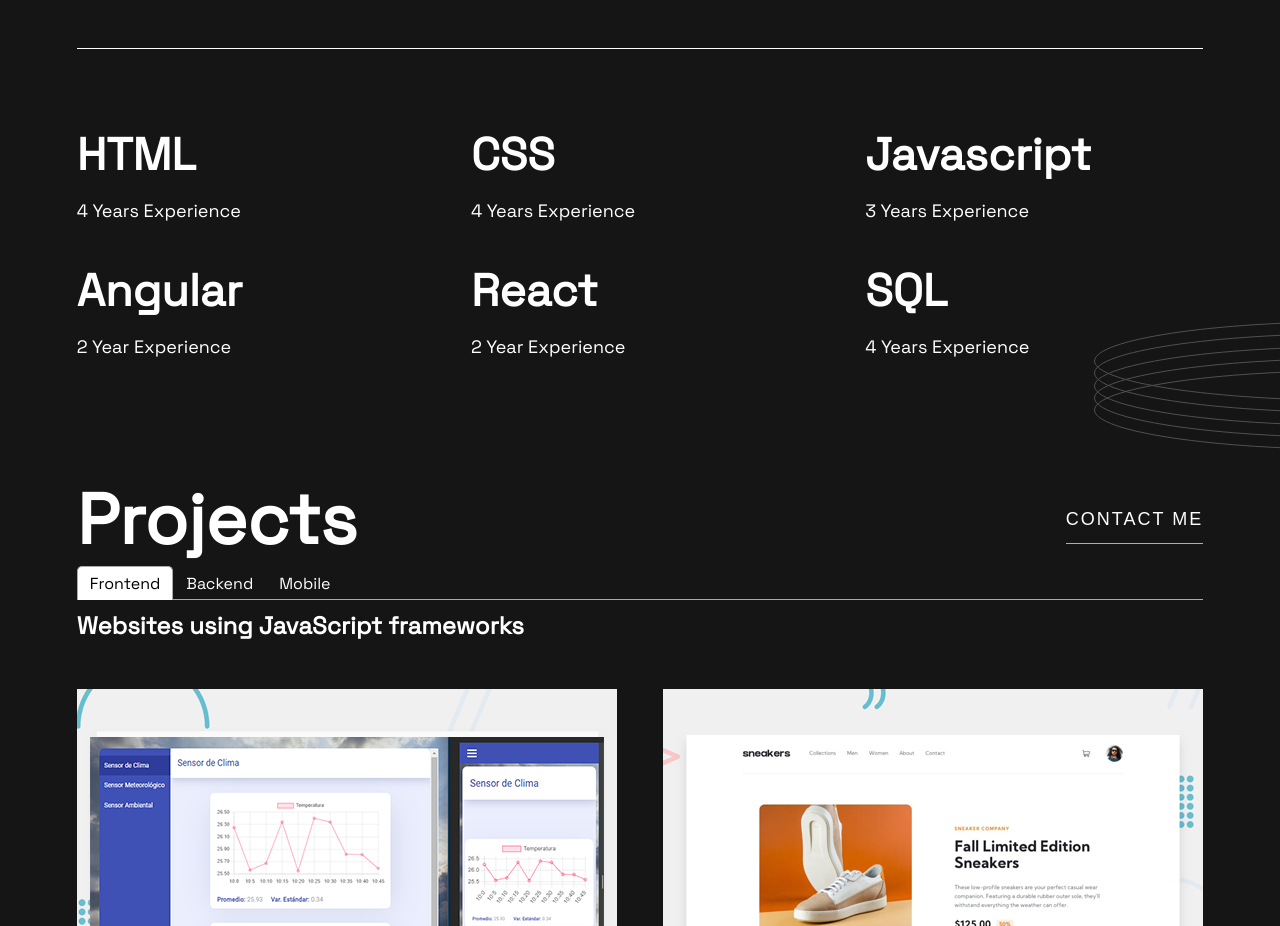
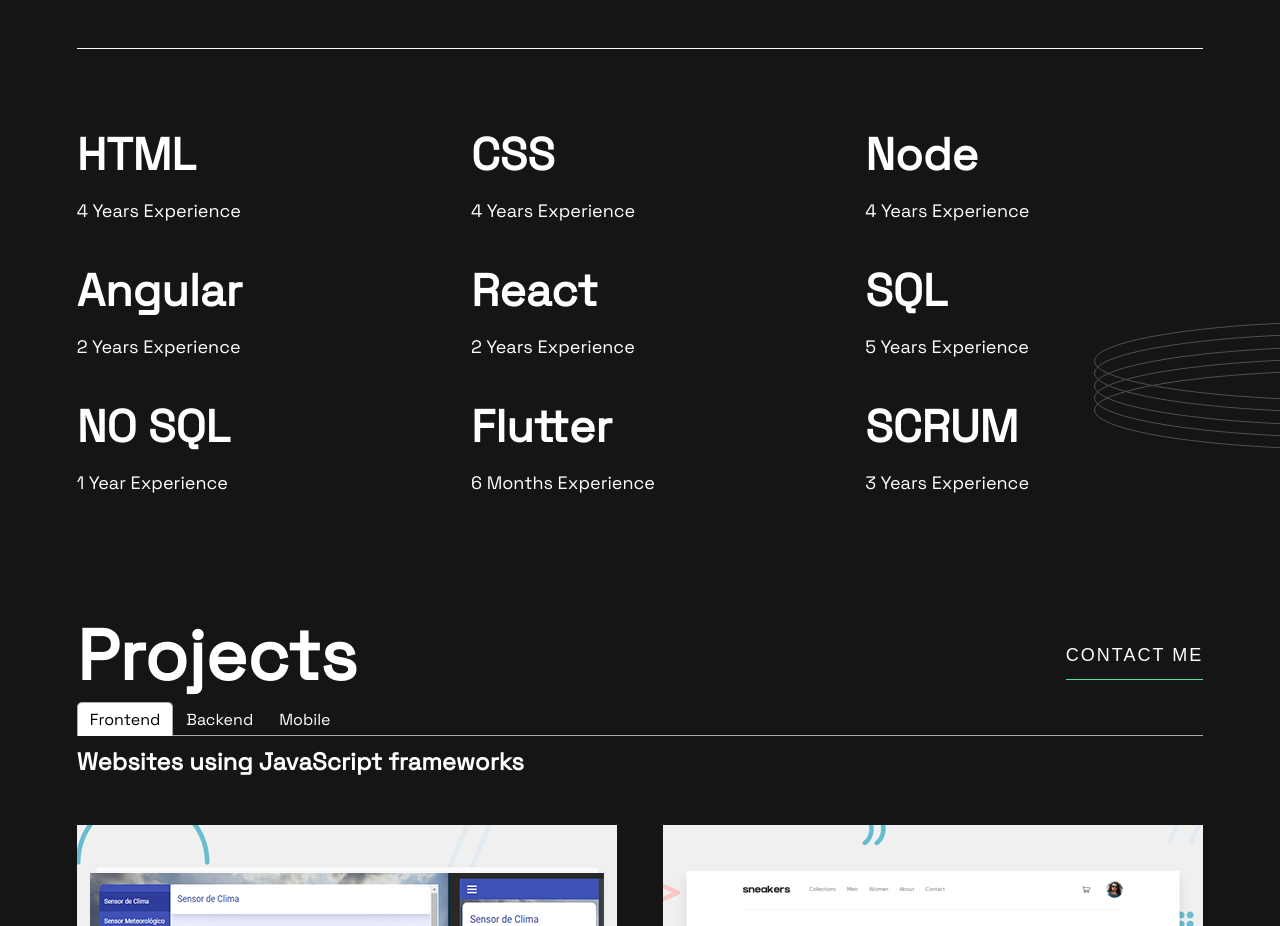
Before and after one commit to cristian-glab/my-portfolio-react, a React (Create React App) app: page / in a window 1280 px wide. Shown: the part 800-1726 px from the top of the page. Built offline with nearby package versions, Linux system fonts and the light colour scheme.

Commit message:
Add 3 technologies

```diff
--- a/src/components/technologies/Technologies.tsx
+++ b/src/components/technologies/Technologies.tsx
@@ -16,20 +16,32 @@ const Technologies: React.FC = () => {
         <p>4 Years Experience</p>
       </div>
       <div className='element'>
-        <h1>Javascript</h1>
-        <p>3 Years Experience</p>
+        <h1>Node</h1>
+        <p>4 Years Experience</p>
       </div>
       <div className='element'>
         <h1>Angular</h1>
-        <p>2 Year Experience</p>
+        <p>2 Years Experience</p>
       </div>
       <div className='element'>
         <h1>React</h1>
-        <p>2 Year Experience</p>
+        <p>2 Years Experience</p>
       </div>
       <div className='element'>
         <h1>SQL</h1>
-        <p>4 Years Experience</p>
+        <p>5 Years Experience</p>
+      </div>
+      <div className='element'>
+        <h1>NO SQL</h1>
+        <p>1 Year Experience</p>
+      </div>
+      <div className='element'>
+        <h1>Flutter</h1>
+        <p>6 Months Experience</p>
+      </div>
+      <div className='element'>
+        <h1>SCRUM</h1>
+        <p>3 Years Experience</p>
       </div>
     </section>
   );
```
